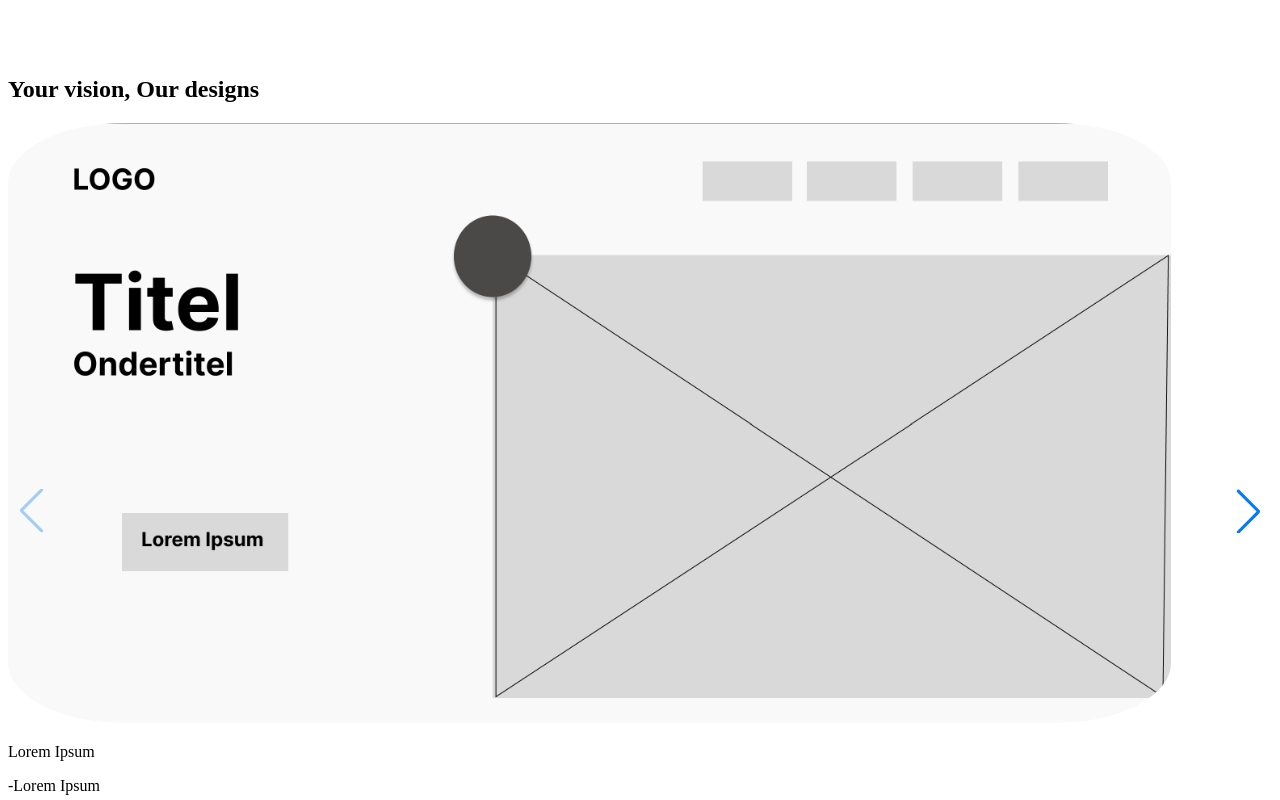
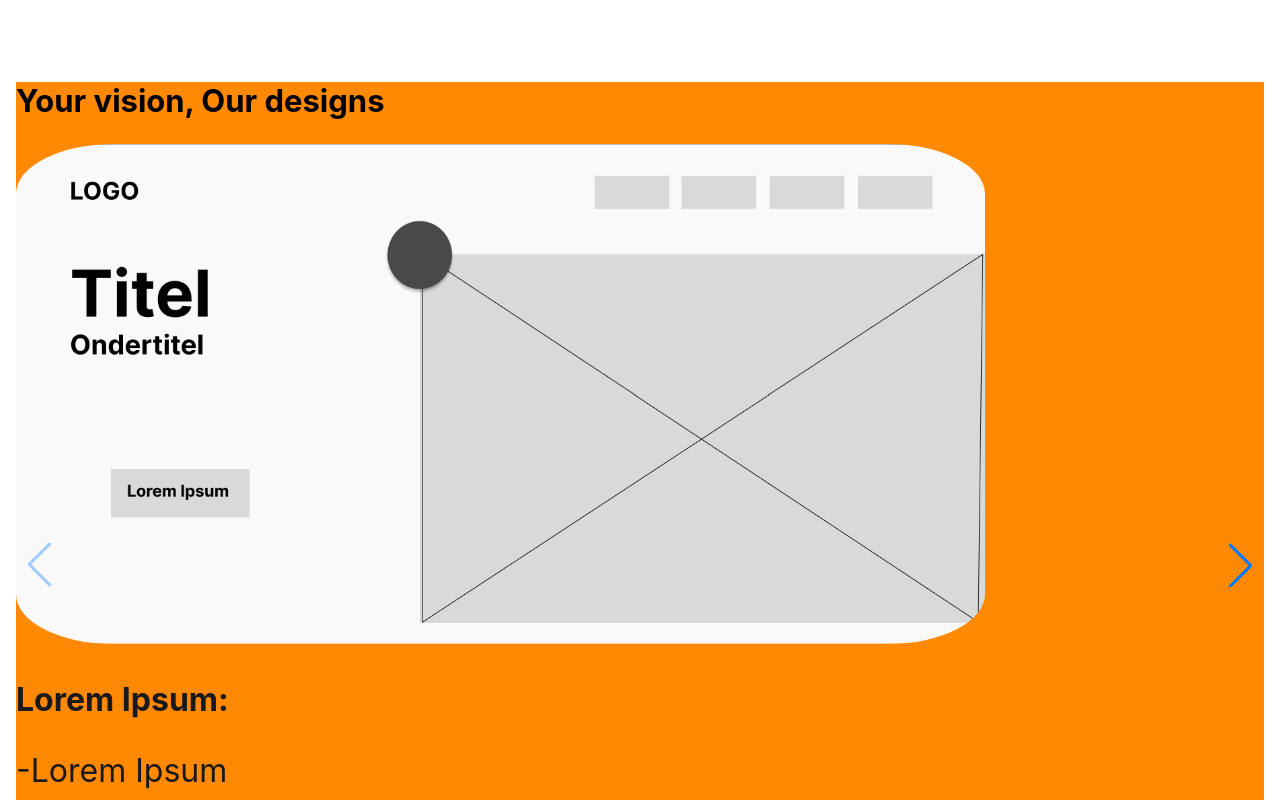
Before and after one commit to RDJL2003/Landingspagina, an Angular app: page / in a window 1280 px wide. Shown: the part 900-1700 px from the top of the page. Built offline with nearby package versions, Linux system fonts and the light colour scheme.

Commit message:
Swiper af alleen css moet later  goed gezet worden

```diff
--- a/src/app/app.component.html
+++ b/src/app/app.component.html
@@ -8,7 +8,7 @@
 <br>
 <br>
 <br>
-<card-container>
+<body>
   <h2 class="Titel">Your vision, Our designs</h2>
 <swiper-container
 navigation="true"
@@ -17,7 +17,7 @@ pagination-clickable="true"
 >
   <swiper-slide>
   <img src="/assets/Figmadesign1.png" alt="Figmadesign 1" >
-    <p class="Titeldesign">Lorem Ipsum</p>
+    <p class="Titeldesign">Lorem Ipsum:</p>
     <p class="beschrijving">-Lorem Ipsum</p>
     <p class="beschrijving">-Lorem Ipsum</p>
     <p class="beschrijving">-Lorem Ipsum</p>
@@ -28,7 +28,7 @@ pagination-clickable="true"
 
   <swiper-slide>
   <img src="/assets/Figmadesign2.png" alt="Figmadesign 2" >
-  <p class="Titeldesign">Lorem Ipsum</p>
+  <p class="Titeldesign">Lorem Ipsum:</p>
     <p class="beschrijving">-Lorem Ipsum</p>
     <p class="beschrijving">-Lorem Ipsum</p>
     <p class="beschrijving">-Lorem Ipsum</p>
@@ -39,7 +39,7 @@ pagination-clickable="true"
 
   <swiper-slide>
   <img src="/assets/Figmadesign3.png" alt="Figmadesign 3" >
-  <p class="Titeldesign">Lorem Ipsum</p>
+  <p class="Titeldesign">Lorem Ipsum:</p>
     <p class="beschrijving">-Lorem Ipsum</p>
     <p class="beschrijving">-Lorem Ipsum</p>
     <p class="beschrijving">-Lorem Ipsum</p>
@@ -48,4 +48,4 @@ pagination-clickable="true"
     </a>
   </swiper-slide>
 </swiper-container>
-</card-container>
+</body>
--- a/src/app/app.component.scss
+++ b/src/app/app.component.scss
@@ -1,14 +1,46 @@
 
-card-container{
+body{
     background: #FF8902;
+}
+
+.Titel{
+    color: #000;
+    font-family: Inter;
+    font-size: 31px;
+    font-style: normal;
+    font-weight: 700;
+    line-height: normal;
+}
+
+.Titeldesign{
+    color: #191919;
+    font-family: Inter;
+    font-size: 32px;
+    font-style: normal;
+    font-weight: 700;
+    line-height: normal;
+}
+
+.beschrijving{
+    color: #191919;
+    font-family: Inter;
+    font-size: 32px;
+    font-style: normal;
+    font-weight: 400;
+    line-height: normal;
 }
 
 swiper-slide{
 
     img{
-        height: 600px;
+        height: 500px;
         width: auto;
         border-radius: 10%;
     }
 
+
 }
+
+swiper-container{
+    background: #FF8902;
+}
```
